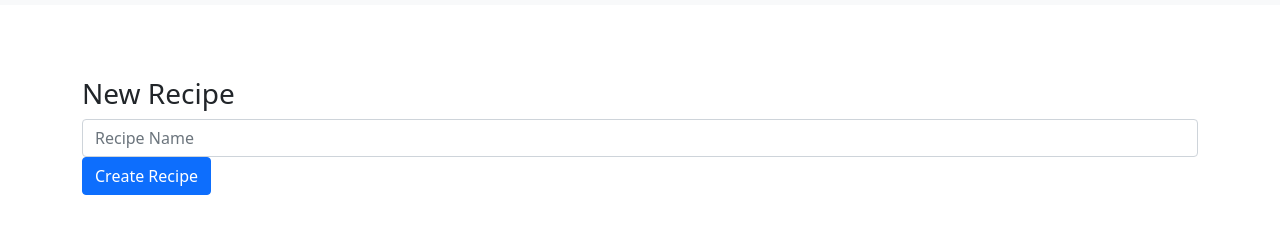
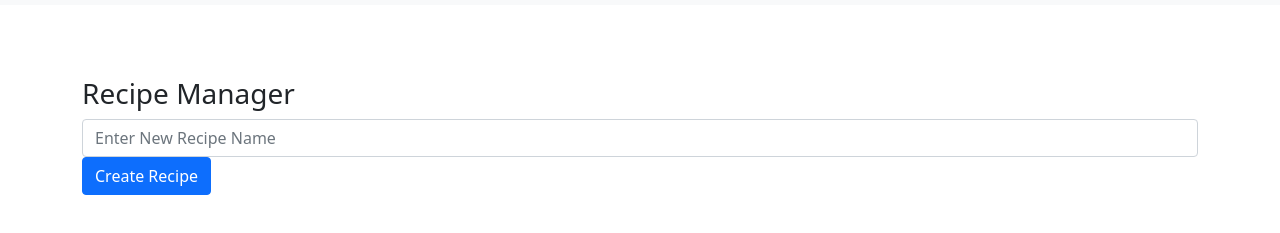
Before and after one commit to Mike-Ramsey/FE-Week6-Group-Project, a website: page index.html in a window 1280 px wide. Shown: the part 51-284 px from the top of the page. Drawn offline with nearby package versions, Linux system fonts and the light colour scheme; no server answers.

Commit message:
renamed a few things

```diff
--- a/index.html
+++ b/index.html
@@ -50,8 +50,8 @@
     <!-- This div is for Mike's recipe card entity -->
     <a name="mikeEntity"></a>
     <div class="container" id="new-recipe">
-        <h3>New Recipe</h3>
-        <input type="text" id="new-recipe-name" class="form-control" placeholder="Recipe Name">
+        <h3>Recipe Manager</h3>
+        <input type="text" id="new-recipe-name" class="form-control" placeholder="Enter New Recipe Name">
         <button id="create-new-recipe" class="btn btn-primary">Create Recipe</button>
     </div><br>
     <div class="container" id="recipe-form">
```
